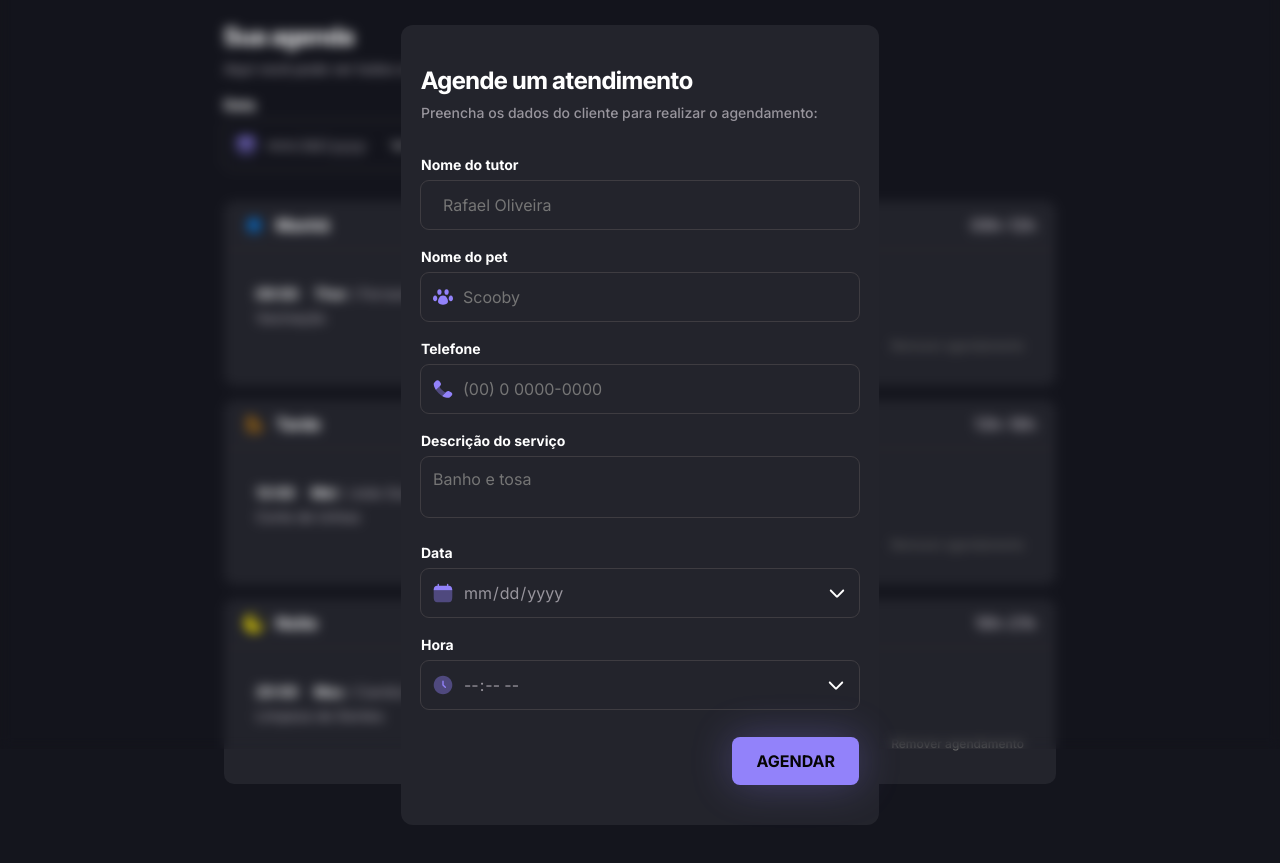
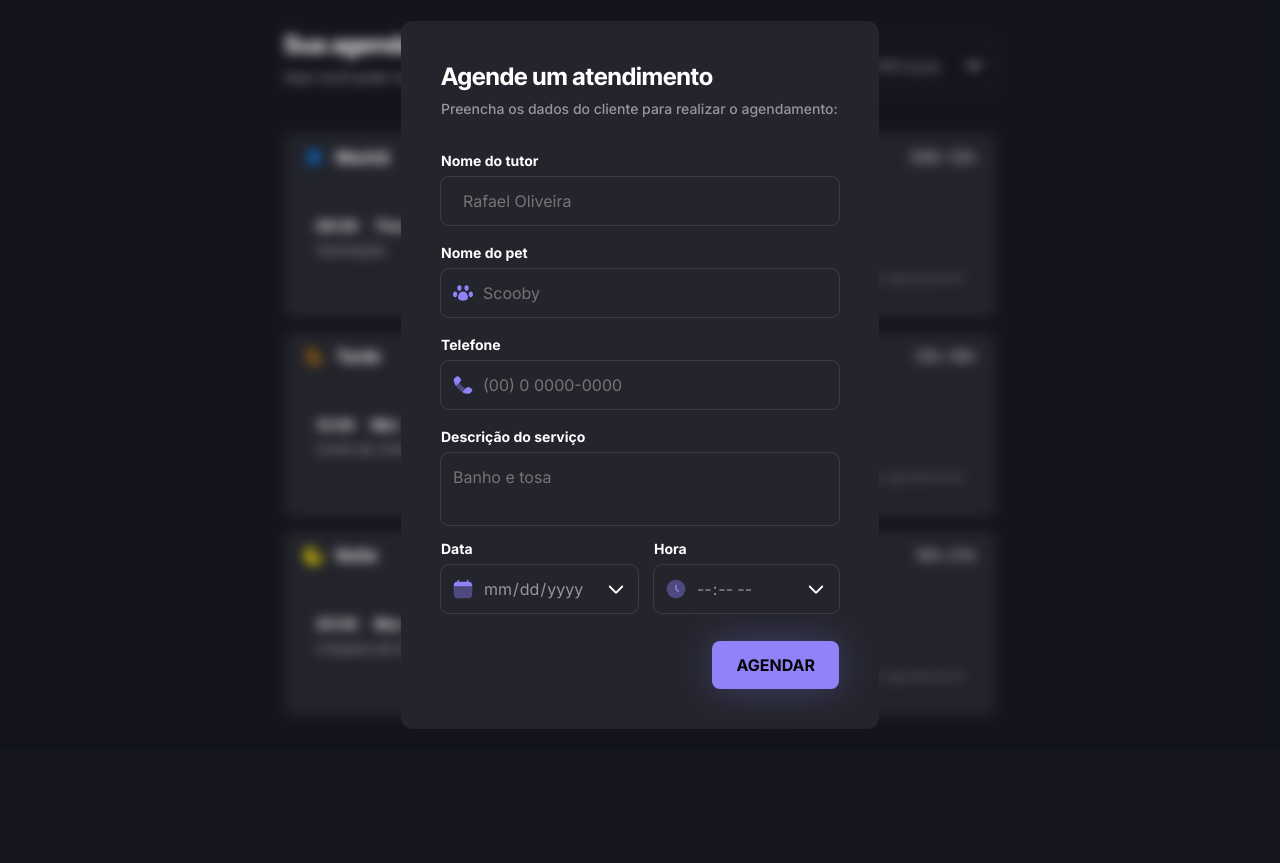
Before and after one commit to Fel1324/MundoPet, a website built with webpack: page index.html in a window 1280 px wide. Both pictures are taken after a click on the button "NOVO AGENDAMENTO". Shown: the part 51-914 px from the top of the page. After the commit the page ends 852 px from the top, so only its background shows below. Built offline with nearby package versions, Linux system fonts and the light colour scheme; files whose address does not match are found by name.

Commit message:
add desktop styles

```diff
--- a/index.html
+++ b/index.html
@@ -14,10 +14,11 @@
 
     <div id="app">
       <header class="header">
-        <h1>Sua agenda</h1>
-        <p>Aqui você pode ver todos os clientes e serviços agendados para hoje.</p>
+        <div>
+          <h1>Sua agenda</h1>
+          <p>Aqui você pode ver todos os clientes e serviços agendados para hoje.</p>
+        </div>
 
-        <label class="label" for="date">Data</label>
         <div class="input input-date">
           <img src="./src/assets/icons/calendar.svg" alt="">
           <input type="date" name="date" id="date" required>
@@ -145,7 +146,7 @@
               <label class="label" for="hours">Hora</label>
               <div class="input">
                 <img src="./src/assets/icons/clock.svg" alt="">
-                <input type="time" name="hours" id="hours" min="09:00" required>
+                <input type="time" name="hours" id="hours" min="08:00" max="18:00" required>
               </div>
             </div>
           </div>
--- a/src/css/footer.css
+++ b/src/css/footer.css
@@ -8,3 +8,11 @@
   left: 0;
   bottom: 0;
 }
+
+@media screen and (width >= 1024px) {
+  .footer{
+    background-color: transparent;
+    padding: 0 2rem 2rem 0;
+    text-align: right;
+  }
+}
--- a/src/css/form/inputs.css
+++ b/src/css/form/inputs.css
@@ -1,6 +1,5 @@
 .input-wrapper{
-  display: flex;
-  flex-direction: column;
+  display: grid;
   gap: 1rem;
 }
 
@@ -56,8 +55,7 @@ textarea{
   padding: .75rem;
 
   color: var(--content-secondary);
-  font-size: 1rem;
-  font-weight: 400;
+  font: 400 1rem/1.5 var(--ff-base);
 
   &::placeholder{
     font-family: var(--ff-base);
@@ -76,3 +74,9 @@ textarea{
   cursor: pointer;
   background: url("../../assets/icons/arrow-down.svg") no-repeat center;
 }
+
+@media screen and (width >= 1024px) {
+  .input-wrapper{
+    grid-template-columns: 1fr 1fr;
+  }
+}
--- a/src/css/form/modal.css
+++ b/src/css/form/modal.css
@@ -53,3 +53,13 @@ button[type="submit"]{
   display: block;
   margin-left: auto;
 }
+
+@media screen and (width >= 1024px) {
+  #modal{
+    padding-block: 4.5rem;
+  }
+
+  #form{
+    padding-inline: 2.5rem;
+  }
+}
--- a/src/css/global.css
+++ b/src/css/global.css
@@ -104,12 +104,24 @@ button{
   text-transform: uppercase;
   padding: .75rem 1.5rem;
 
-  transition: background-color .3s ease-in-out;
+  transition: background-color .3s ease-in-out, scale .3s;
   &:hover{
     background-color: var(--background-highlights);
   }
 
   &:focus{
-    outline: .125rem solid #050505;
+    outline: none;
+    scale: 1.1;
   }
 }
+
+@media screen and (width >= 1024px) {
+  .logo{
+    position: fixed;
+  }
+
+  #app{
+    padding: 5rem;
+    margin-top: 0;
+  }
+}
--- a/src/css/header.css
+++ b/src/css/header.css
@@ -1,5 +1,13 @@
 .header{
-  & > p{
+  & p{
     margin-block: .25rem .75rem;
   }
 }
+
+@media screen and (width >= 1024px) {
+  .header{
+    display: flex;
+    justify-content: space-between;
+    align-items: center;
+  }
+}
--- a/src/css/schedule.css
+++ b/src/css/schedule.css
@@ -78,3 +78,9 @@
     padding-top: 1.75rem;
   }
 }
+
+@media screen and (width >= 1024px) {
+  .schedule > :last-child{
+    margin-bottom: 0;
+  }
+}
```
